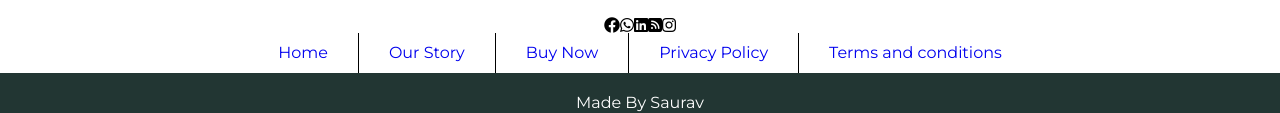
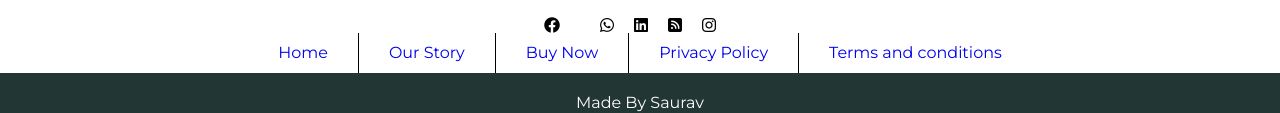
Before and after one commit to asdasd250611/sm-planner, a plain HTML site: page index.html in a window 1280 px wide. Shown: the part 2865-2978 px from the top of the page. Drawn offline with Linux system fonts and the light colour scheme; some icons are missing.

Commit message:
Update style.css

```diff
--- a/css/style.css
+++ b/css/style.css
@@ -330,3 +330,5 @@ text-align: center;
     nav{ display: none;}
 
   }
+i{
+    margin-right:20px;}
```
